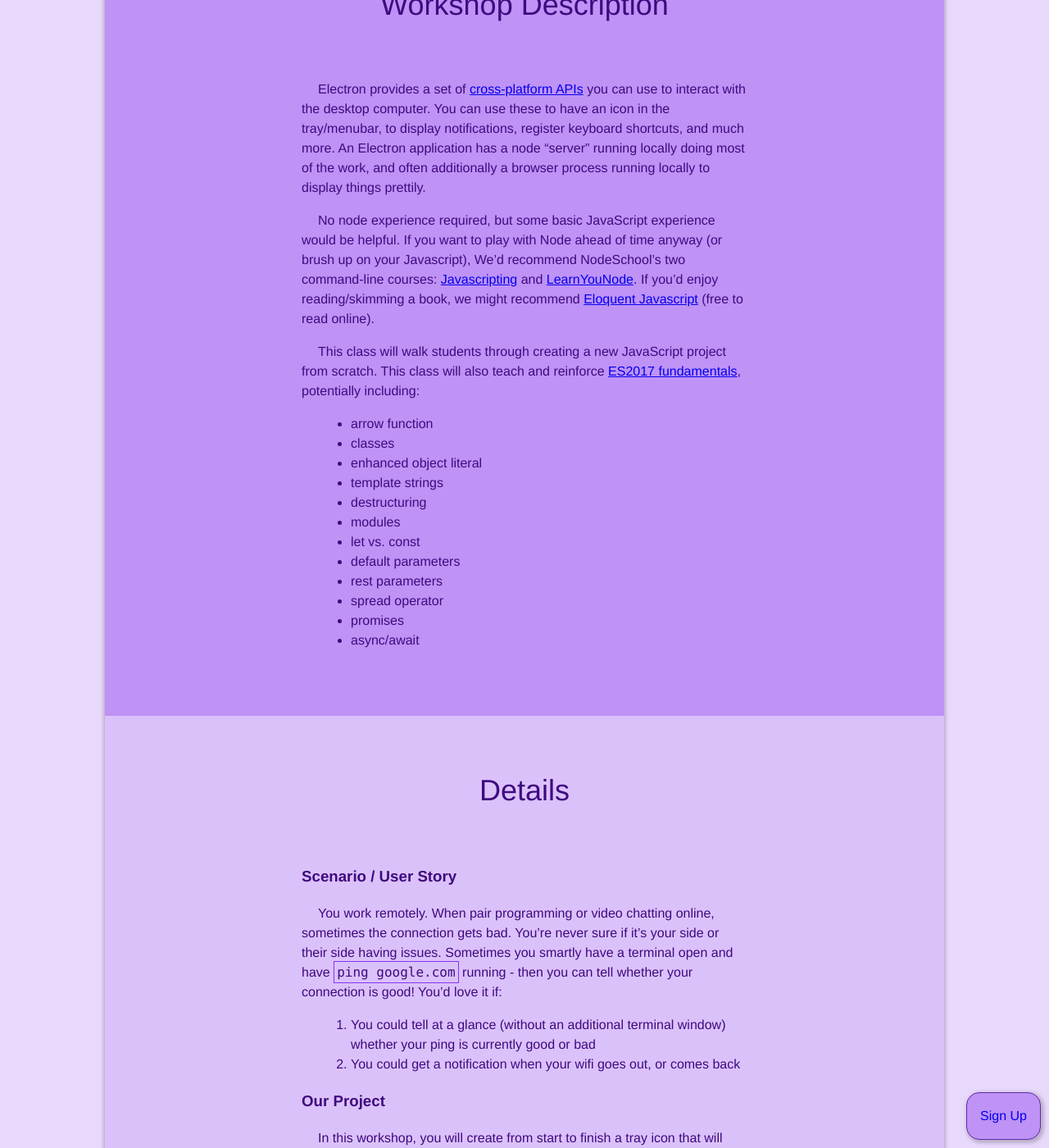
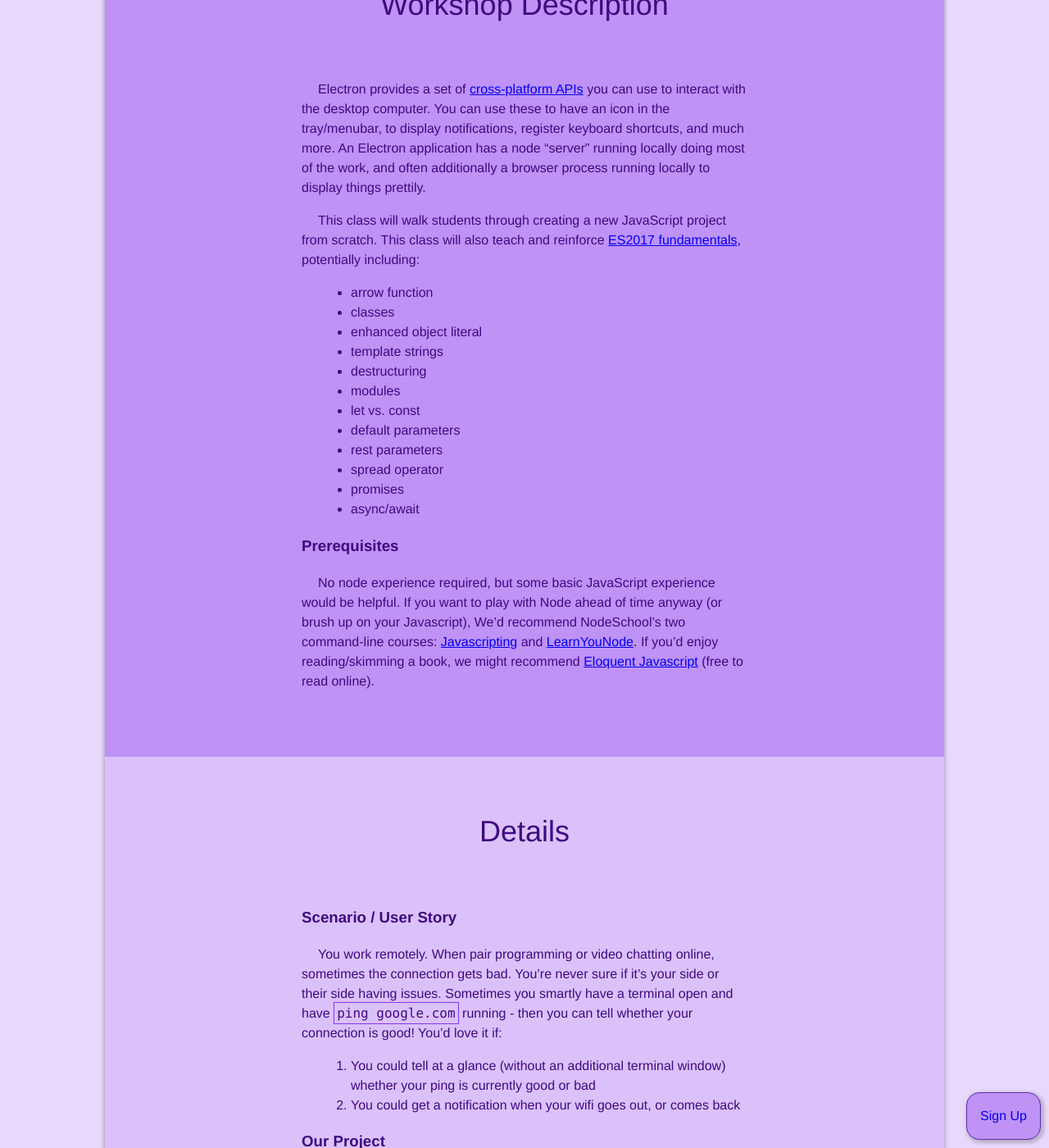
Before and after one commit to learnshinythings/learnshinythings.github.io, a Jekyll site: the page built from electron.md, in a window 1280 px wide and 1400 px high, scrolled down 2289 px. Shown: the whole window at 82% size. Built offline with Jekyll 4.4.1, drawn with Linux system fonts in a browser that asks for light colours; nearby versions of some CDN libraries; part of the change alters nothing that is shown.

Commit message:
name the prerequisites section with a header

```diff
--- a/electron.md
+++ b/electron.md
@@ -96,8 +96,6 @@ layout: general
 
 Electron provides a set of [cross-platform APIs](https://github.com/electron/electron-api-demos) you can use to interact with the desktop computer. You can use these to have an icon in the tray/menubar, to display notifications, register keyboard shortcuts, and much more. An Electron application has a node “server” running locally doing most of the work, and often additionally a browser process running locally to display things prettily.
 
-No node experience required, but some basic JavaScript experience would be helpful. If you want to play with Node ahead of time anyway (or brush up on your Javascript), We'd recommend NodeSchool's two command-line courses: [Javascripting](https://github.com/workshopper/javascripting) and [LearnYouNode](https://github.com/workshopper/learnyounode). If you'd enjoy reading/skimming a book, we might recommend [Eloquent Javascript](http://eloquentjavascript.net/) (free to read online).
-
 This class will walk students through creating a new JavaScript project from scratch. This class will also teach and reinforce [ES2017 fundamentals](https://github.com/lukehoban/es6features), potentially including:
   - arrow function
   - classes
@@ -111,6 +109,10 @@ This class will walk students through creating a new JavaScript project from scr
   - spread operator
   - promises
   - async/await
+
+### Prerequisites
+
+No node experience required, but some basic JavaScript experience would be helpful. If you want to play with Node ahead of time anyway (or brush up on your Javascript), We'd recommend NodeSchool's two command-line courses: [Javascripting](https://github.com/workshopper/javascripting) and [LearnYouNode](https://github.com/workshopper/learnyounode). If you'd enjoy reading/skimming a book, we might recommend [Eloquent Javascript](http://eloquentjavascript.net/) (free to read online).
 
 </div>
 </div>
```
